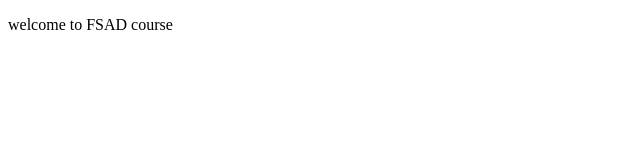
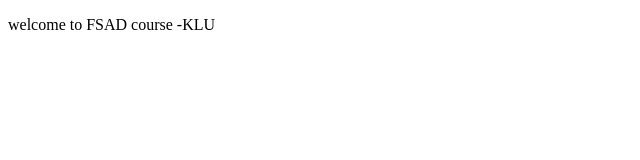
Before and after one commit to Dheeraj32903/fsadgitproject, a plain HTML site: page index.html in a window 1280 px wide. Shown: the full height of the page, 0-640 px from the left. Drawn offline with Linux system fonts and the light colour scheme.

Commit message:
Update welcome message in index.html

```diff
--- a/index.html
+++ b/index.html
@@ -6,6 +6,6 @@
     <title>Document</title>
 </head>
 <body>
-    <p>welcome to FSAD course</p>
+    <p>welcome to FSAD course -KLU</p>
 </body>
 </html>
```
